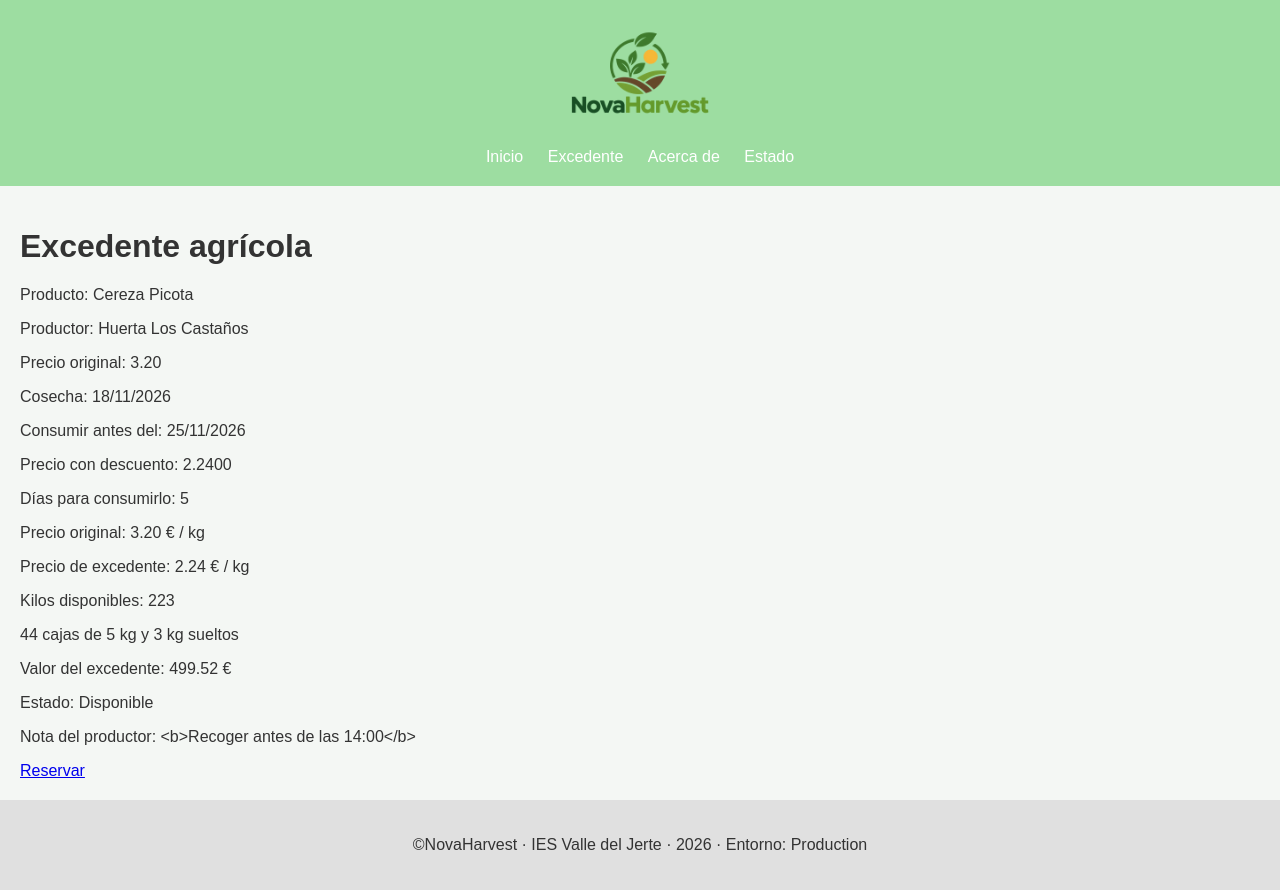
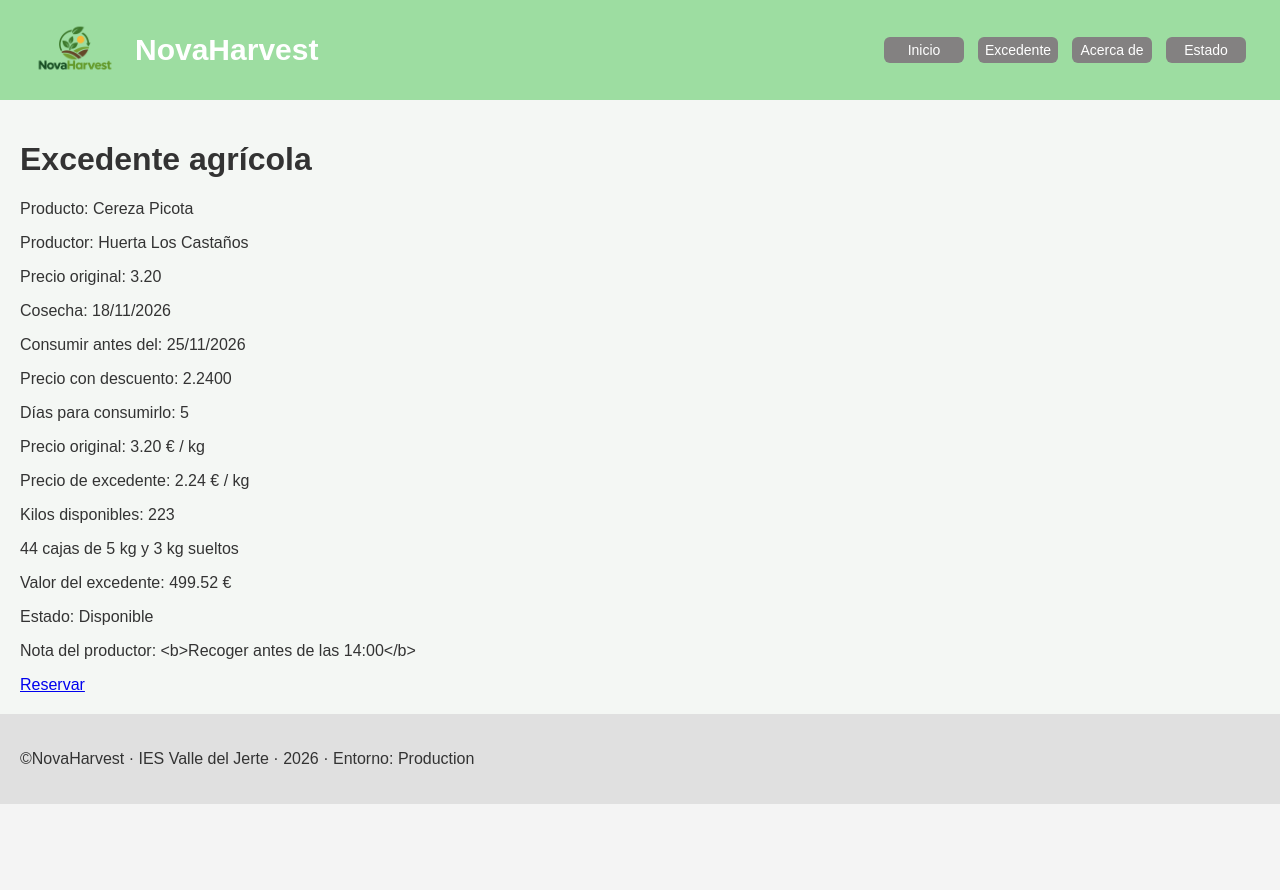
Before and after one commit to vjp-raulAP/novaharvest-web, an ASP.NET Core app: page /Surplus in a window 1280 px wide. After the commit the page ends 804 px from the top, so only its background shows below. Run offline with ASP.NET Core 8, Linux system fonts and the light colour scheme.

Commit message:
adaptado el css a lo que pide el ejerccio. sobre todo el  css y la plantilla (layout)

```diff
--- a/backend/NovaHarvest.Web/Pages/Index.cshtml
+++ b/backend/NovaHarvest.Web/Pages/Index.cshtml
@@ -5,7 +5,7 @@
     ViewData["Title"]= "Inicio";
 }
 
-<h1>NovaHarvest</h1>
+
 
         <p>Bienvenido a NovaHarvest.</p>
 
--- a/backend/NovaHarvest.Web/Pages/Shared/_Layout.cshtml
+++ b/backend/NovaHarvest.Web/Pages/Shared/_Layout.cshtml
@@ -8,7 +8,10 @@
     </head>
     <body>
         <header>
-            <img src="/img/logo.png" alt="Logo de NovaHarvest" width="170">
+            <div class="brand">
+                <img src="/img/logo.png" alt="Logo de NovaHarvest">
+                <h1>NovaHarvest</h1>
+            </div>
 
             <nav>
                 <a href="/">Inicio</a>
--- a/backend/NovaHarvest.Web/Pages/Surplus.cshtml.cs
+++ b/backend/NovaHarvest.Web/Pages/Surplus.cshtml.cs
@@ -15,7 +15,8 @@ private const int ShelfLifeDays = 7;
 
 private const int LowStockKg = 50;
 
-//creo el objeto Excedente .
+
+
     public Surplus Excedente { get; private set; } = new Surplus
     {
         Product = "Cereza Picota",
@@ -63,7 +64,7 @@ private const int LowStockKg = 50;
                 }
             else if (KilosDisponibles <= LowStockKg)
                 {
-                    EstadoExcedente = "¡Últimos kilos!";
+                    EstadoExcedente = "¡Quedan pocos kilos!";
                 }
             else
                 {
--- a/backend/NovaHarvest.Web/Pages/_ViewImports.cshtml
+++ b/backend/NovaHarvest.Web/Pages/_ViewImports.cshtml
@@ -1,3 +1,3 @@
 @namespace NovaHarvest.Web.Pages
-
+@using NovaHarvest.Web.Models
 @using NovaHarvest.Web.Pages
--- a/backend/NovaHarvest.Web/wwwroot/css/site.css
+++ b/backend/NovaHarvest.Web/wwwroot/css/site.css
@@ -3,7 +3,6 @@ body {
     margin: 0;
     background-color: #f4f7f4;
     color: #333;
-
     min-height: 100vh;
     display: flex;
     flex-direction: column;
@@ -12,31 +11,60 @@ body {
 header {
     background-color: #9ddda1;
     color: white;
-    padding: 20px;
-    text-align: center;
+    padding: 20px 30px ;
+    display: flex;
+    align-items: center;
+    justify-content: space-between;
 }
 
-header img {
-    display: block;
-    margin: 0 auto 15px;
-}
-
-nav a {
+nav a{
+    background:#838181 ;
+    text-decoration: none;
+    font-size: 14px;
+    padding: 5px 0;
+    border-radius: 6px;
+    width: 80px;
+    text-align: center;
     color: white;
-    margin: 0 10px;
+    margin: 0 4px;
     text-decoration: none;
 }
 
+.brand {
+    display: flex;
+    align-items: center;
+    gap: 15px;
+}
+
+.brand img {
+    width: 90px;
+    height: auto;
+}
+
+.brand h1 {
+    margin: 0;
+    color: white;
+    font-size: 30px;
+}
+
+nav {
+    display: flex;
+    gap: 6px;
+}
+
+
 main {
     padding: 20px;
+    flex: 1;
 }
 
 footer {
     background-color: #e0e0e0;
     padding: 20px;
-    text-align: center;
+    text-align: left;
     margin-top: auto;
 }
+
 .urgent {
     font-variant: small-caps;
 }
```
Also changed, not shown: backend/NovaHarvest.Web/Pages/Reservations/Ticket.cshtml (added, +31 -0 lines).
